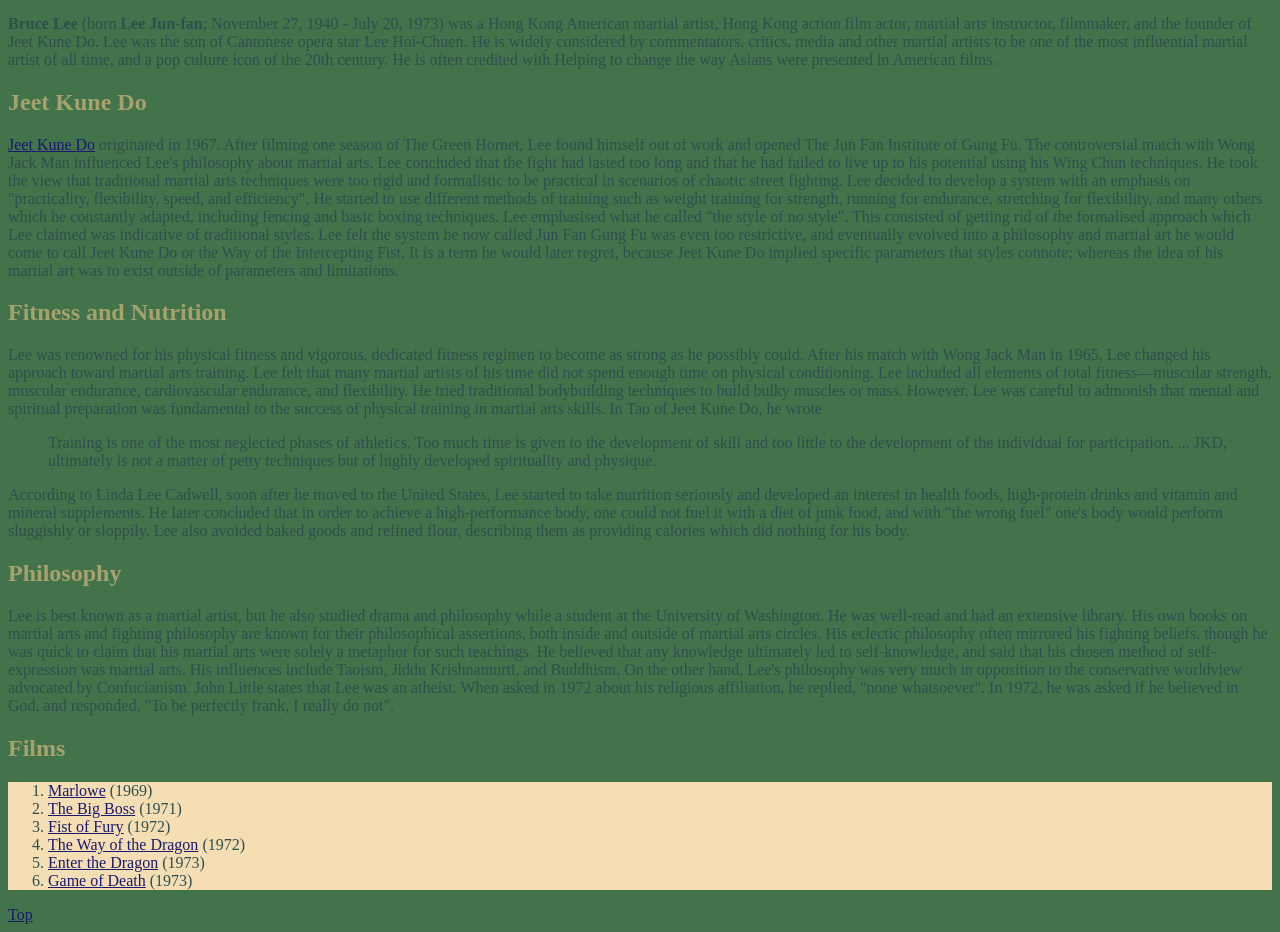
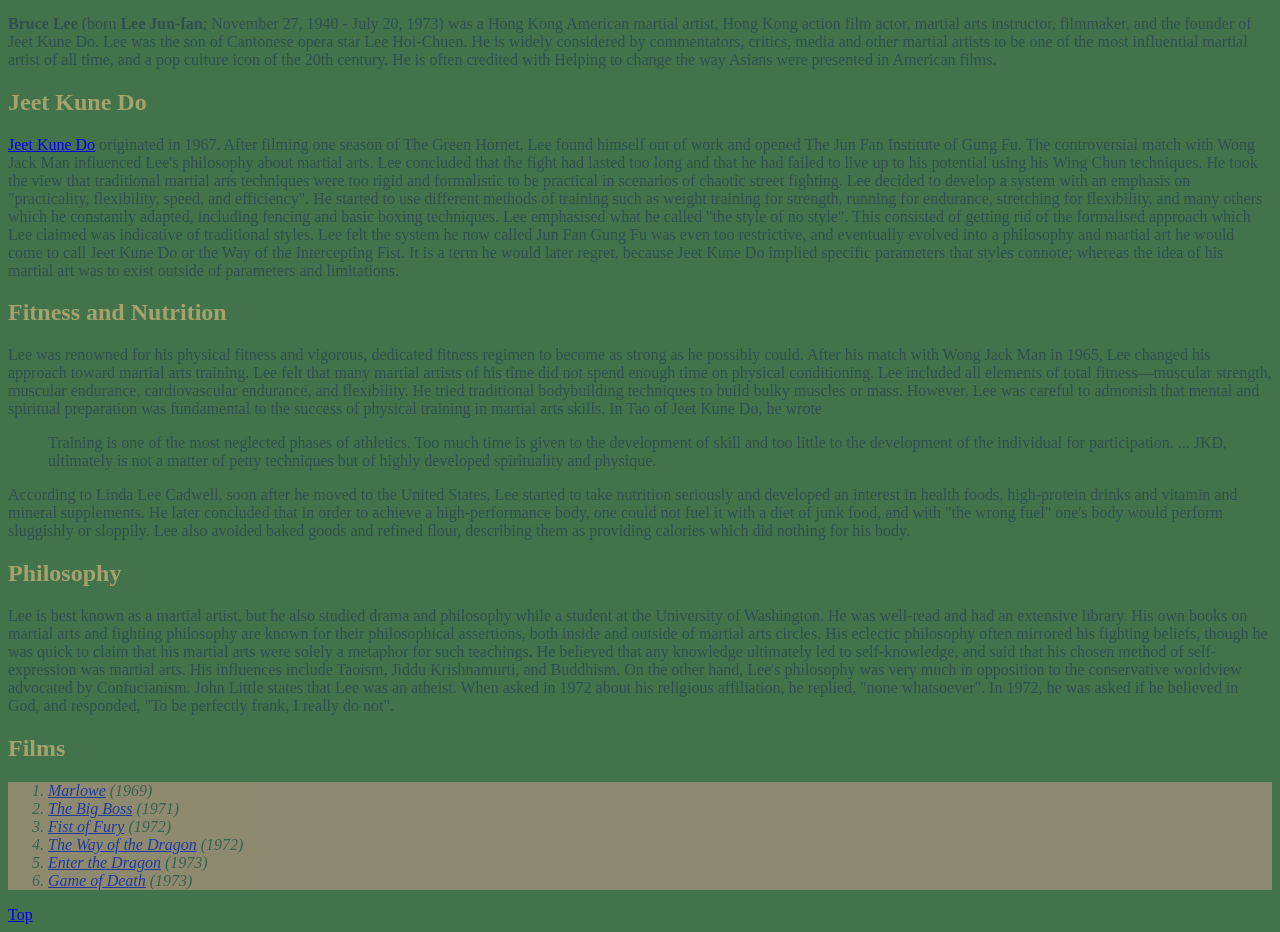
Before and after one commit to i2ichard/DWS1, a plain HTML site: page color/color.html in a window 1280 px wide. Shown: the part 240-1172 px from the top of the page. Drawn offline with Linux system fonts and the light colour scheme.

Commit message:
hsl, opacity
added HSL and opacity value to “ol”

```diff
--- a/color/css/styles.css
+++ b/color/css/styles.css
@@ -4,12 +4,14 @@ body{
 h1, h2{
 	color: rgb(166,162,109);
 }
-a, sup{
+a,{
 	color: #191970;
 }
 p, ol{
 	color: DarkSlateGray;
 }
 ol{
-	background-color: Wheat;
+	background-color: hsl(10, 46%, 72%);
+	opacity: 0.5;
+	font-style: italic;
 }
```
